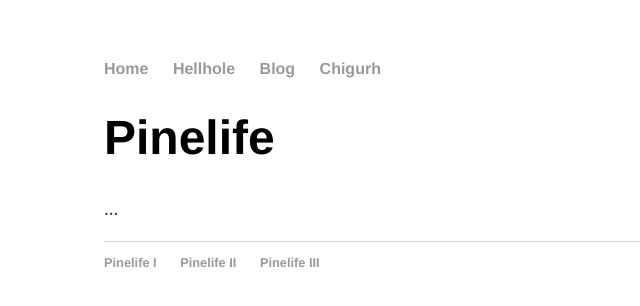
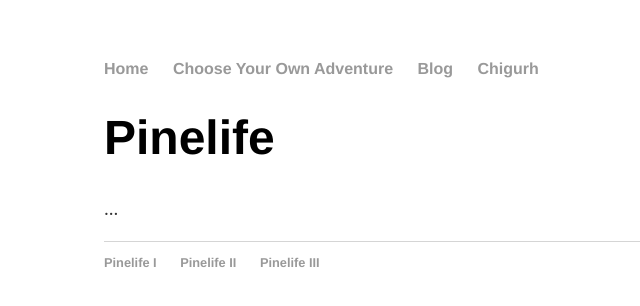
Before and after one commit to Pinelife/pinelife.github.io, a Jekyll site: the page built from index.html, in a window 1280 px wide. Shown: the top 306 px of the page, without its empty margins (88-728 px from the left). Built offline with Jekyll 4.4.1, drawn with Linux system fonts in a browser that asks for light colours.

Commit message:
Update default.html

```diff
--- a/_layouts/default.html
+++ b/_layouts/default.html
@@ -9,7 +9,7 @@
 			<nav>
 	    		<ul>
 	        	<li><a href="/">Home</a></li>
-	        	<li><a href="/Hellhole">Hellhole</a></li>
+	        	<li><a href="/Hellhole">Choose Your Own Adventure</a></li>
         		<li><a href="http://pinelife3.tumblr.com">Blog</a></li>
 			<li><a href="/Chigurh">Chigurh</a></li>
 	    		</ul>
```
